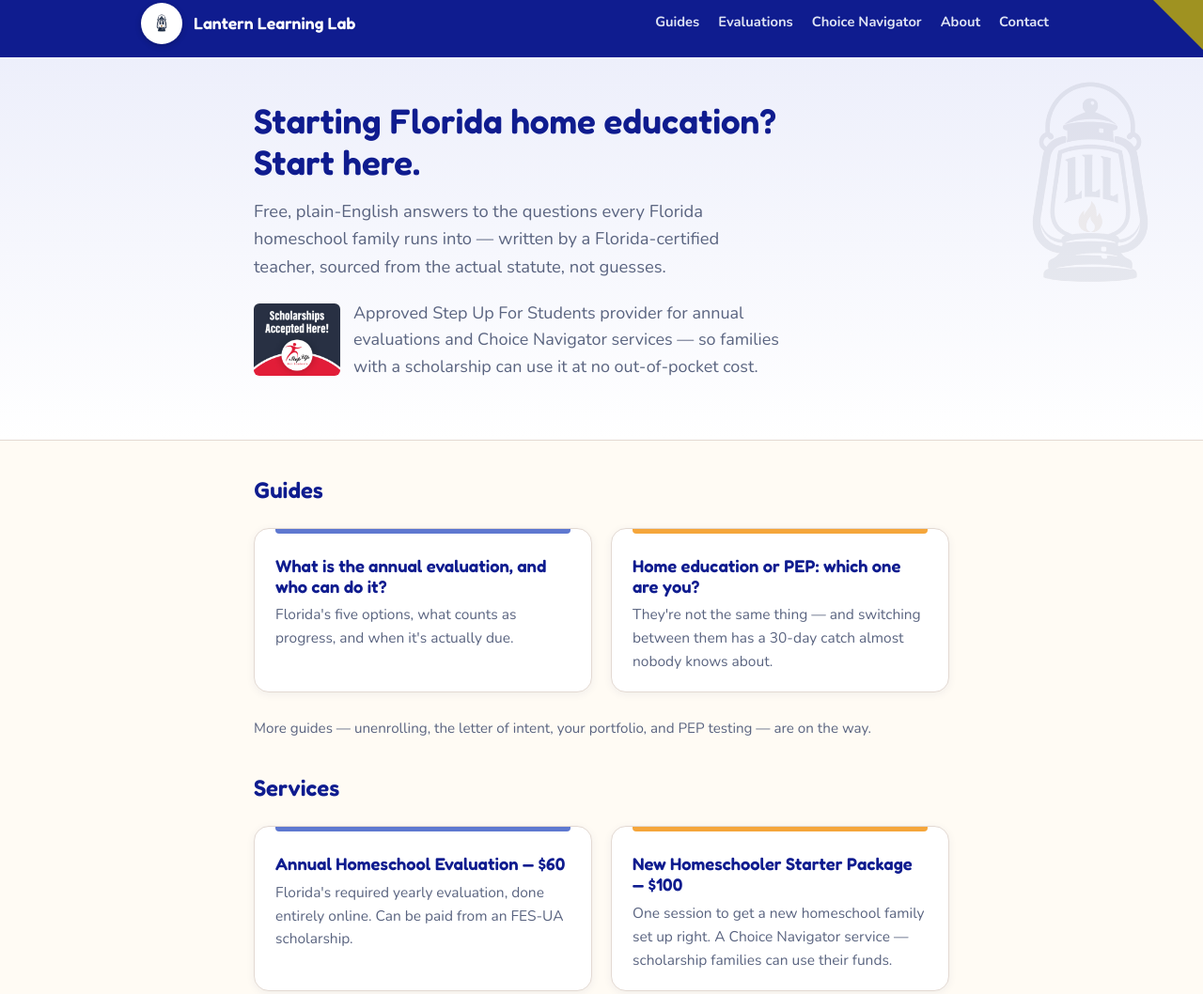
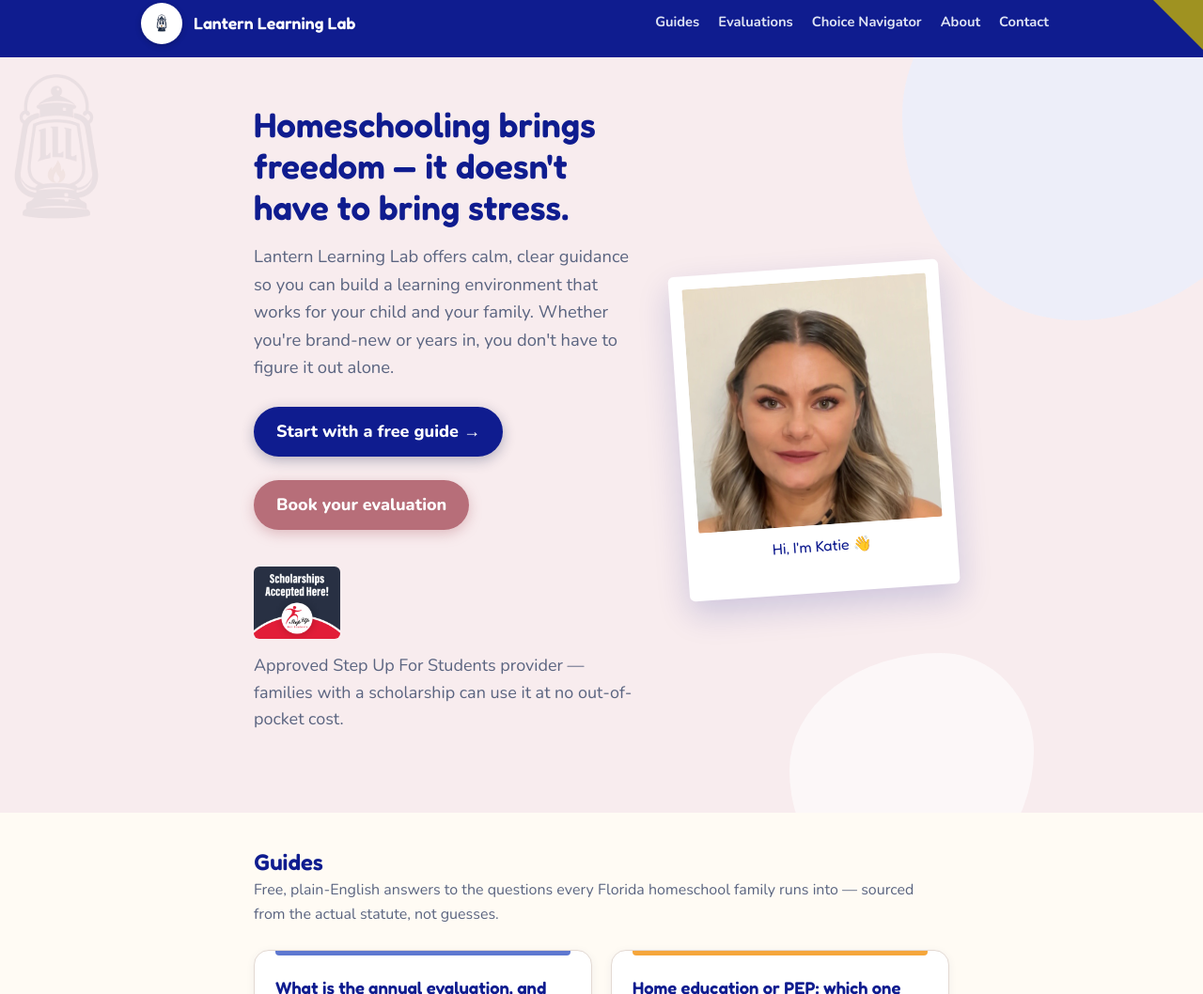
Before and after one commit to lanternlearninglabkatie/lantern-learning-lab-site, a plain HTML site: page index.html in a window 1280 px wide. Shown: the part 11-1069 px from the top of the page at 94% size. Drawn offline with Linux system fonts and the light colour scheme.

Commit message:
Bring in warmth: blobs, color-blocked sections, polaroid photo, real copy
Co-Authored-By: Claude Sonnet 5 <noreply@anthropic.com>
Claude-Session: https://claude.ai/code/session_01699rvve7kmkiXy34Rh68ig

```diff
--- a/assets/style.css
+++ b/assets/style.css
@@ -96,24 +96,49 @@ nav.main { display: flex; gap: 16px; flex-wrap: wrap; font-size: 0.92rem; }
 nav.main a { color: #dfe4f4; font-weight: 700; text-decoration: none; padding: 4px 2px; border-bottom: 2px solid transparent; }
 nav.main a:hover { color: #fff; border-bottom-color: var(--flame); }
 
-main { position: relative; padding: 0 0 60px; }
+main { position: relative; padding: 0; }
 
-/* ---------- Hero (homepage) ---------- */
+/* ---------- Hero (homepage): text + a tilted polaroid photo, blobs behind ---------- */
 .hero {
   position: relative;
-  background: linear-gradient(180deg, var(--ice) 0%, #fff 100%);
-  padding: 46px 0 38px;
+  background: var(--pink-tint);
+  padding: 50px 0 60px;
   overflow: hidden;
-  border-bottom: 1px solid var(--border);
 }
+.hero .blob.b1 { width: 420px; height: 420px; top: -140px; right: -100px; background: var(--ice); opacity: 0.9; }
+.hero .blob.b2 { width: 260px; height: 260px; bottom: -90px; right: 180px; background: #fff; opacity: 0.6; }
 .hero .watermark {
-  position: absolute; top: -40px; right: -60px;
-  width: 360px; height: 360px;
-  opacity: 0.07;
+  position: absolute; top: -30px; left: -70px;
+  width: 260px; height: 260px;
+  opacity: 0.06;
   pointer-events: none;
 }
-.hero h1 { max-width: 620px; }
-.hero .lede { max-width: 560px; }
+.hero-grid {
+  display: grid; grid-template-columns: 1.3fr 0.9fr; gap: 36px; align-items: center;
+  position: relative; z-index: 1;
+}
+.hero h1 { max-width: 560px; }
+.hero .lede { max-width: 520px; }
+.polaroid {
+  background: #fff;
+  padding: 14px 14px 36px;
+  border-radius: 6px;
+  box-shadow: 0 14px 34px rgba(15,28,143,0.18);
+  transform: rotate(-4deg);
+  max-width: 300px;
+  margin: 0 auto;
+}
+.polaroid img { width: 100%; display: block; border-radius: 2px; }
+.polaroid figcaption {
+  font-family: 'Fredoka', sans-serif; color: var(--navy); text-align: center;
+  margin-top: 10px; font-size: 1rem;
+}
+
+/* ---------- Full-width tinted sections, alternating with the cream page body ---------- */
+.band { position: relative; padding: 48px 0; overflow: hidden; }
+.band.ice { background: var(--ice); }
+.band.pink { background: var(--pink-tint); }
+.band .blob { opacity: 0.6; }
 
 /* ---------- Page header (guide/service/about/contact pages) ---------- */
 .page-top { padding: 34px 0 6px; }
@@ -204,7 +229,7 @@ table.compare th { background: var(--ice); color: var(--navy); font-family: 'Fre
 .btn:hover { background: var(--flame-text); color: #fff; }
 .btn.navy { background: var(--navy); box-shadow: 0 4px 14px rgba(23,33,77,0.3); }
 .btn.navy:hover { background: var(--navy-deep); }
-.btn.pink { background: var(--pink); color: var(--pink-text); box-shadow: 0 4px 14px rgba(232,160,180,0.4); }
+.btn.pink { background: var(--pink); color: #fff; box-shadow: 0 4px 14px rgba(183,110,121,0.4); }
 .btn.pink:hover { background: var(--pink-text); color: #fff; }
 
 /* ---------- Person card (About page) ---------- */
@@ -273,4 +298,9 @@ footer.site .fine { font-size: 0.85rem; color: #9aa4c9; margin-top: 10px; }
   nav.main { gap: 12px; }
   .person { grid-template-columns: 1fr; text-align: center; }
   .person img { margin: 0 auto; }
+  .hero-grid { grid-template-columns: 1fr; }
+  .hero-grid figure.polaroid { order: -1; max-width: 220px; }
+  .hero .blob.b1 { width: 260px; height: 260px; top: -90px; right: -70px; }
+  .hero .blob.b2 { display: none; }
+  .person-inline { flex-direction: column; text-align: center; }
 }
--- a/index.html
+++ b/index.html
@@ -23,14 +23,26 @@
 </header>
 
 <section class="hero">
+  <span class="blob b1"></span>
+  <span class="blob b2"></span>
   <img class="watermark" src="assets/images/logo.png" alt="">
   <div class="wrap">
-    <h1>Starting Florida home education? Start here.</h1>
-    <p class="lede">Free, plain-English answers to the questions every Florida homeschool family runs into — written by a Florida-certified teacher, sourced from the actual statute, not guesses.</p>
+    <div class="hero-grid">
+      <div>
+        <h1>Homeschooling brings freedom — it doesn't have to bring stress.</h1>
+        <p class="lede">Lantern Learning Lab offers calm, clear guidance so you can build a learning environment that works for your child and your family. Whether you're brand-new or years in, you don't have to figure it out alone.</p>
+        <a class="btn navy" href="guide/index.html">Start with a free guide →</a>
+        <a class="btn pink" href="contact.html">Book your evaluation</a>
 
-    <div class="badge-row">
+        <div class="badge-row" style="margin-top:1.2em;">
           <img src="assets/images/step-up-badge.jpg" alt="Step Up For Students: Scholarships Accepted Here">
-      <p style="margin:0; color:var(--grey); max-width: 480px;">Approved Step Up For Students provider for annual evaluations and Choice Navigator services — so families with a scholarship can use it at no out-of-pocket cost.</p>
+          <p style="margin:0; color:var(--grey); max-width: 420px;">Approved Step Up For Students provider — families with a scholarship can use it at no out-of-pocket cost.</p>
+        </div>
+      </div>
+      <figure class="polaroid">
+        <img src="assets/images/katie-headshot.jpg" alt="Katie Hursey">
+        <figcaption>Hi, I'm Katie 👋</figcaption>
+      </figure>
     </div>
   </div>
 </section>
@@ -38,6 +50,7 @@
 <main>
   <div class="wrap">
     <h2>Guides</h2>
+    <p class="lede" style="font-size:1rem; margin-top:-0.6em;">Free, plain-English answers to the questions every Florida homeschool family runs into — sourced from the actual statute, not guesses.</p>
     <div class="cards">
       <a class="card" href="guide/annual-evaluation.html">
         <h3>What is the annual evaluation, and who can do it?</h3>
@@ -49,27 +62,36 @@
       </a>
     </div>
     <p style="color:var(--grey); font-size:0.95rem;">More guides — unenrolling, the letter of intent, your portfolio, and PEP testing — are on the way.</p>
+  </div>
 
-    <h2>Services</h2>
+  <section class="band ice">
+    <span class="blob" style="width:300px; height:300px; top:-110px; left:-80px; background:#fff;"></span>
+    <div class="wrap">
+      <h2 style="margin-top:0;">Support for Every Step of Your Homeschool Journey</h2>
       <div class="cards">
         <a class="card" href="services/evaluation.html">
           <h3>Annual Homeschool Evaluation — $60</h3>
-        <p>Florida's required yearly evaluation, done entirely online. Can be paid from an FES-UA scholarship.</p>
+          <p>A calm, supportive evaluation experience that meets Florida's requirements. Can be paid from an FES-UA scholarship.</p>
         </a>
         <a class="card" href="services/choice-navigator.html">
           <h3>New Homeschooler Starter Package — $100</h3>
-        <p>One session to get a new homeschool family set up right. A Choice Navigator service — scholarship families can use their funds.</p>
+          <p>Clarity and confidence for families just getting started. A Choice Navigator service — scholarship families can use their funds.</p>
         </a>
       </div>
+    </div>
+  </section>
 
-    <div class="callout blue">
+  <section class="band pink">
+    <span class="blob" style="width:260px; height:260px; bottom:-100px; right:-70px; background:#fff;"></span>
+    <div class="wrap">
       <div class="person-inline">
         <img src="assets/images/katie-headshot.jpg" alt="Katie Hursey">
-        <h3 style="margin:0;">Who's behind this</h3>
+        <h3 style="margin:0; color:var(--pink-text);">Who's behind this</h3>
       </div>
       <p>I'm Katie Hursey, a Florida-certified teacher (Elementary K-6 and Prekindergarten/Primary) with a state ESOL endorsement, degree coursework in ESE and gifted education, and 14 years in education. I help Florida homeschool families stay compliant and confident — fully online, wherever you are in the state. <a href="about.html">More about me →</a></p>
+      <p style="font-family:'Fredoka',sans-serif; color:var(--navy); font-size:1.2rem; margin-bottom:0;">Let's make homeschooling feel lighter. 💛</p>
     </div>
-  </div>
+  </section>
 </main>
 
 <footer class="site">
```
Also changed, not shown: contact.html (+13 -3 lines), services/choice-navigator.html (+1 -1 lines), services/evaluation.html (+1 -1 lines). Lines whose indentation alone changed are shown as unchanged.
